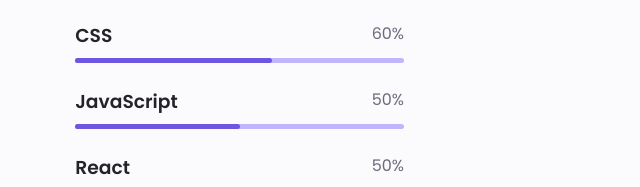
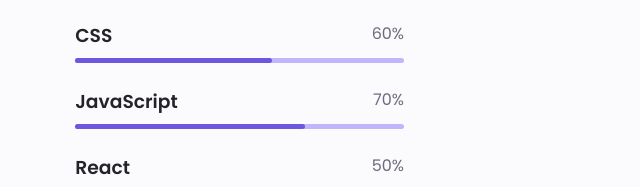
Before and after one commit to SarthakJain2/Responsive-Portfolio-Website, a website: page index.html in a window 1280 px wide. Shown: the part 1687-1874 px from the top of the page, 224-864 px from the left. Drawn offline with nearby package versions, Linux system fonts and the light colour scheme.

Commit message:
change to js

```diff
--- a/assets/css/styles.css
+++ b/assets/css/styles.css
@@ -532,7 +532,7 @@
 }
 
 .skills__javascript{
-    width: 50%;
+    width: 70%;
 }
 
 .skills__react{
--- a/index.html
+++ b/index.html
@@ -217,7 +217,7 @@
                                     <div class="skills__data">
                                         <div class="skills__titles">
                                             <h3 class="skills__name">JavaScript</h3>
-                                            <span class="skills__number">50%</span>
+                                            <span class="skills__number">70%</span>
                                         </div>
                                         <div class="skills__bar">
                                             <span class="skills__percentage skills__javascript"></span>
```
